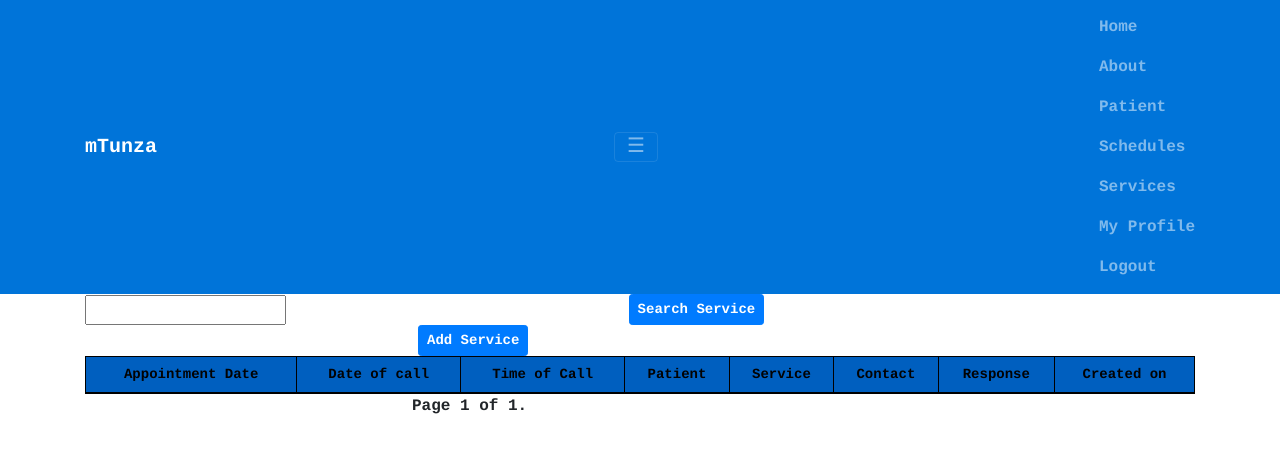
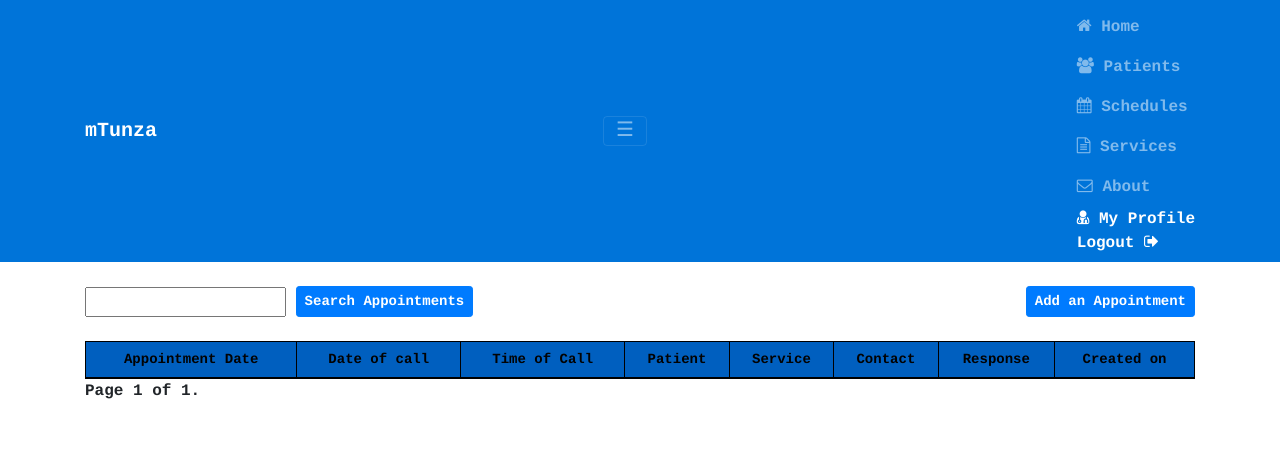
Before and after one commit to omwomotieno/tunza_v3, a Django app: page /reminders/list/ in a window 1280 px wide, after a click that opens the changed part. Shown: the top 453 px of the page. Run offline with Django 3.2, Linux system fonts and the light colour scheme; the visitor is signed in with stand-in values (Sample User, id 1); data that the repository does not hold is empty; parts of the project's set-up code (start-up, migrations or seed data) failed here and were passed over; some libraries are stand-ins or nearby versions.

Commit message:
Modified the templates

```diff
--- a/tunza_v2/static/css/project.css
+++ b/tunza_v2/static/css/project.css
@@ -2,6 +2,14 @@
 body {
   font-family: Courier;
   font-size: 1rem;
+}
+
+.pull-right {
+  float: right !important;
+}
+
+a{
+  color: white;
 }
 
 .space {
--- a/tunza_v2/templates/base.html
+++ b/tunza_v2/templates/base.html
@@ -18,7 +18,7 @@
         <link rel="stylesheet" href="https://cdn.rawgit.com/twbs/bootstrap/v4-dev/dist/css/bootstrap.css">
 
         <!-- Your stuff: Third-party css libraries go here -->
-
+        <link rel="stylesheet" href="http://cdnjs.cloudflare.com/ajax/libs/font-awesome/4.4.0/css/font-awesome.min.css">
         <!-- This file store project specific CSS -->
         <link href="{% static 'css/project.css' %}" rel="stylesheet">
     {% endblock %}
@@ -43,40 +43,60 @@
             <!-- Collect the nav links, forms, and other content for toggling -->
             <div class="collapse navbar-toggleable-xs" id="bs-navbar-collapse-1">
                 <ul class="nav navbar-nav">
+                    {% if request.user.is_authenticated %}
                         <li class="nav-item">
-                        <a class="nav-link" href="{% url 'home' %}">Home</a>
+                            <a class="nav-link" href="{% url 'home' %}">
+                                 <i class="fa fa-home"></i><b> Home</b>
+                            </a>
                         </li>
                         <li class="nav-item">
-                        <a class="nav-link" href="{% url 'about' %}">About</a>
+                            <a class="nav-link " href="{% url 'patients:list' %}">
+                                <i class="fa fa-users"></i><b> Patients</b>
+                            </a>
                         </li>
                         <li class="nav-item">
-                        <a class="nav-link" href="{% url 'patients:list' %}"><b>Patient</b></a>
+                            <a class="nav-link" href="{% url 'reminders:list' %}">
+                                <i class=" fa fa-calendar"></i><b> Schedules</b>
+                            </a>
                         </li>
                         <li class="nav-item">
-                        <a class="nav-link" href="{% url 'reminders:list' %}"><b>Schedules</b></a>
+                            <a class="nav-link" href="{% url 'services:list' %}">
+                                <i class=" fa fa-file-text-o"></i><b> Services</b>
+                            </a>
                         </li>
                         <li class="nav-item">
-                        <a class="nav-link" href="{% url 'services:list' %}"><b>Services</b></a>
+                            <a class="nav-link " href="{% url 'about' %}">
+                                <i class="fa fa-envelope-o"></i><b> About</b>
+                            </a>
                         </li>
+                    {% endif %}
                 </ul>
 
                 <ul class="nav navbar-nav pull-xs-right">
                     {% if request.user.is_authenticated %}
                         <li class="nav-item">
-                            <a class="nav-link"
-                               href="{% url 'users:detail' request.user.username %}">{% trans "My Profile" %}</a>
+                            <b>
+                                <a href="{% url 'users:detail' request.user.username %}">
+                                    <i class="fa fa-user-md"></i>&nbsp;{% trans "My Profile" %}
+                                </a>
+                            </b>
                         </li>
                         <li class="nav-item">
-                            <a class="nav-link" href="{% url 'account_logout' %}">{% trans "Logout" %}</a>
+                            <a href="{% url 'account_logout' %}">
+                                {% trans "Logout" %} <i class="fa fa-sign-out"></i>
+                            </a>
                         </li>
                     {% else %}
                         <li class="nav-item">
                             <a id="sign-up-link" class="nav-link"
                                href="{% url 'account_signup' %}">{% trans "Sign Up" %}</a>
                         </li>
+
                         <li class="nav-item">
                             <a id="log-in-link" class="nav-link"
-                               href="{% url 'account_login' %}">{% trans "Log In" %}</a>
+                               href="{% url 'account_login' %}">
+                                {% trans "Log In" %} <i class="fa fa-sign-in"></i>
+                            </a>
                         </li>
                     {% endif %}
                 </ul>
@@ -86,7 +106,7 @@
 </div>
 
 <div class="container">
-
+<br>
     {% if messages %}
         {% for message in messages %}
             <div class="alert {% if message.tags %}alert-{{ message.tags }}{% endif %}">{{ message }}</div>
--- a/tunza_v2/templates/pages/home.html
+++ b/tunza_v2/templates/pages/home.html
@@ -2,5 +2,5 @@
 {% load staticfiles %}
 
 {% block content %}
-
+    <img src="{% static 'images/candlelight.jpg'%}" style="height: 550px; "/>
 {% endblock %}
--- a/tunza_v2/templates/patients/create.html
+++ b/tunza_v2/templates/patients/create.html
@@ -2,8 +2,8 @@
 {% load crispy_forms_tags %}
 {% load static %}
 {% block panel %}
-        <div class="row">
-            <div class="col-md-4 col-sm-4" style="color: royalblue; font-size: small">
+        <div class="row div_form">
+            <div class="col-md-8 col-sm-8" style="color: royalblue; font-size: small">
                 <form action='{% url 'patients:create' %}' method="POST">
                     {% csrf_token %}
                     {{ form|crispy }}
--- a/tunza_v2/templates/reminders/create.html
+++ b/tunza_v2/templates/reminders/create.html
@@ -2,7 +2,7 @@
 {% load crispy_forms_tags %}
 {% block panel %}
     <div class="row">
-        <div class="col-md-4 col-sm-4" style="color: royalblue">
+        <div class="col-md-8 col-sm-8" style="color: royalblue">
             <form action='{% url 'reminders:create' %}' method="POST">
                 {% csrf_token %}
                 {{ form|crispy }}
--- a/tunza_v2/templates/reminders/list.html
+++ b/tunza_v2/templates/reminders/list.html
@@ -5,19 +5,27 @@
 {% block content %}
     <div class="row"><br>
         <div class="col-md-12 col-sm-12">
+            <div class="row">
+                <div class="col-md-9 col-sm-9">
                     <form method='GET' action='' role="search">
                         <input type="text" name='q'
                                class="control-group inline" value="{{ request.GET.q }}">
-                <button type="submit" class="btn btn-primary btn-sm space">
-                    <b style="color: white">Search Service</b>
+                        <button type="submit" class="btn btn-primary btn-sm">
+                            <b style="color: white">Search Appointments</b>
                         </button>
                     </form>
-            <button class="btn btn-primary btn-sm space">
-                <a href="{% url 'services:create' %}">
-                    <b style="color: white">Add Service</b>
+                </div>
+                <div class="col-md-3 col-sm-3">
+                    <button class="btn btn-primary btn-sm" style="float: right;">
+                        <a href="{% url 'reminders:create' %}">
+                            <b style="color: white">Add an Appointment</b>
                         </a>
                     </button>
+                </div>
+            </div>
             <br>
+            <div class="row">
+                <div class="col-md-12 col-sm-12">
                     <div class="CSSTableGenerator">
                         <table>
                             <tr>
@@ -45,7 +53,8 @@
                         </table>
                     </div>
                 </div>
-        <div class="pagination space">
+            </div>
+            <div class="pagination">
             <span class="step-links">
                 {% if reminder_list.has_previous %}
                     <b><a href="?page={{ reminder_list.previous_page_number }}">previous</a></b>
@@ -61,4 +70,6 @@
             </span>
             </div>
         </div>
+
+    </div>
 {% endblock content %}
```
Also changed, not shown: tunza_v2/templates/patients/list.html (+10 -5 lines), tunza_v2/templates/patients/profile.html (+7 -19 lines), tunza_v2/templates/services/list.html (+15 -5 lines). Lines whose indentation alone changed are shown as unchanged.
